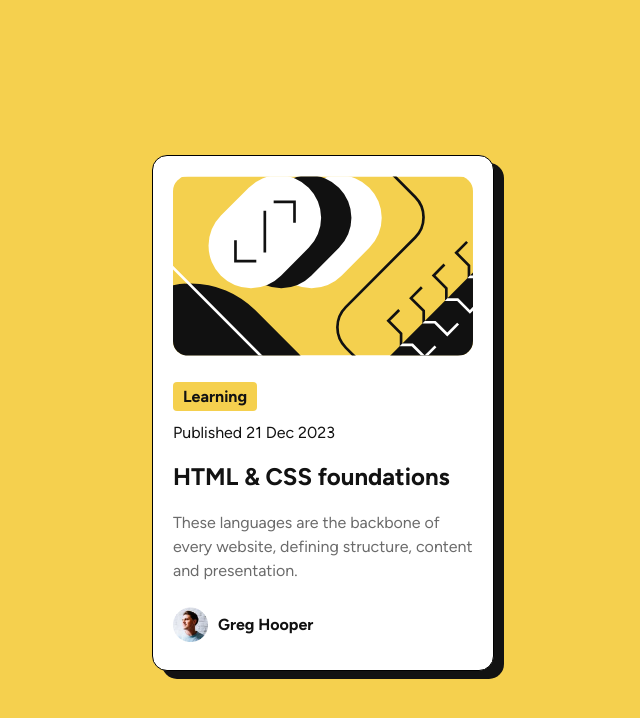
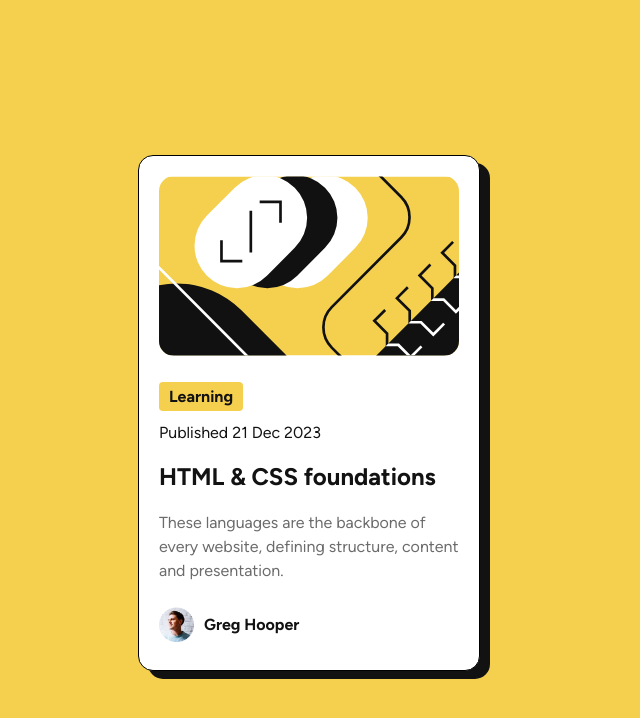
Before and after one commit to incogsnito/Blog-Preview-Card-Component, a plain HTML site: page index.html in a window 1280 px wide. In both pictures the pointer is over the element 640 px from the left and 407 px from the top of the page. Shown: the whole page, without its empty margins (324-964 px from the left). Drawn offline with Linux system fonts and the light colour scheme.

Commit message:
Update style.css

```diff
--- a/style.css
+++ b/style.css
@@ -23,7 +23,7 @@ body{
   transition: 0.25s ease-in-out;
 }
 .container:hover{
-  transform: translateY(5px) translateX(7px);
+  transform: translateY(5px) translateX(-7px);
 
 }
 .layout-img{
```
